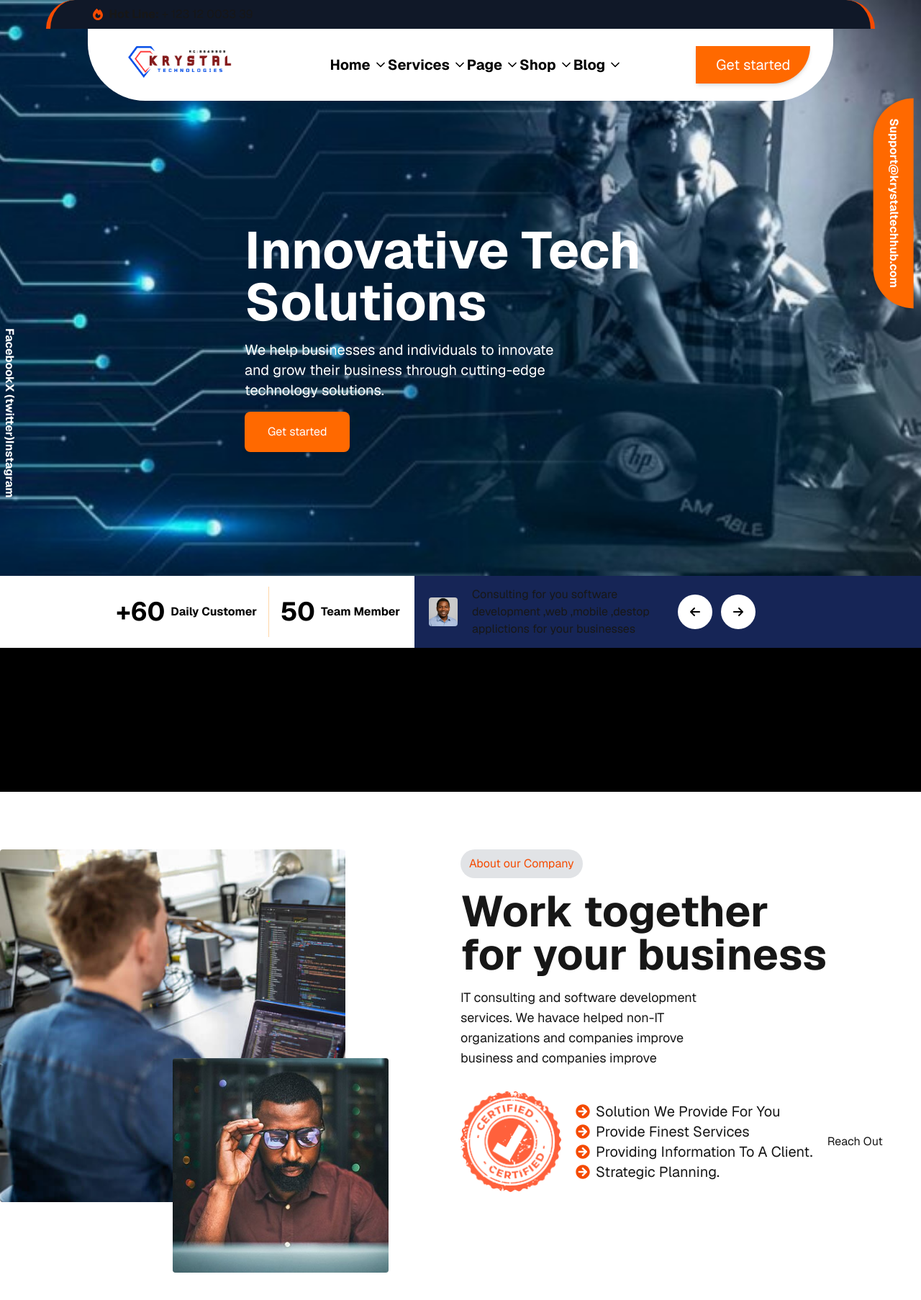
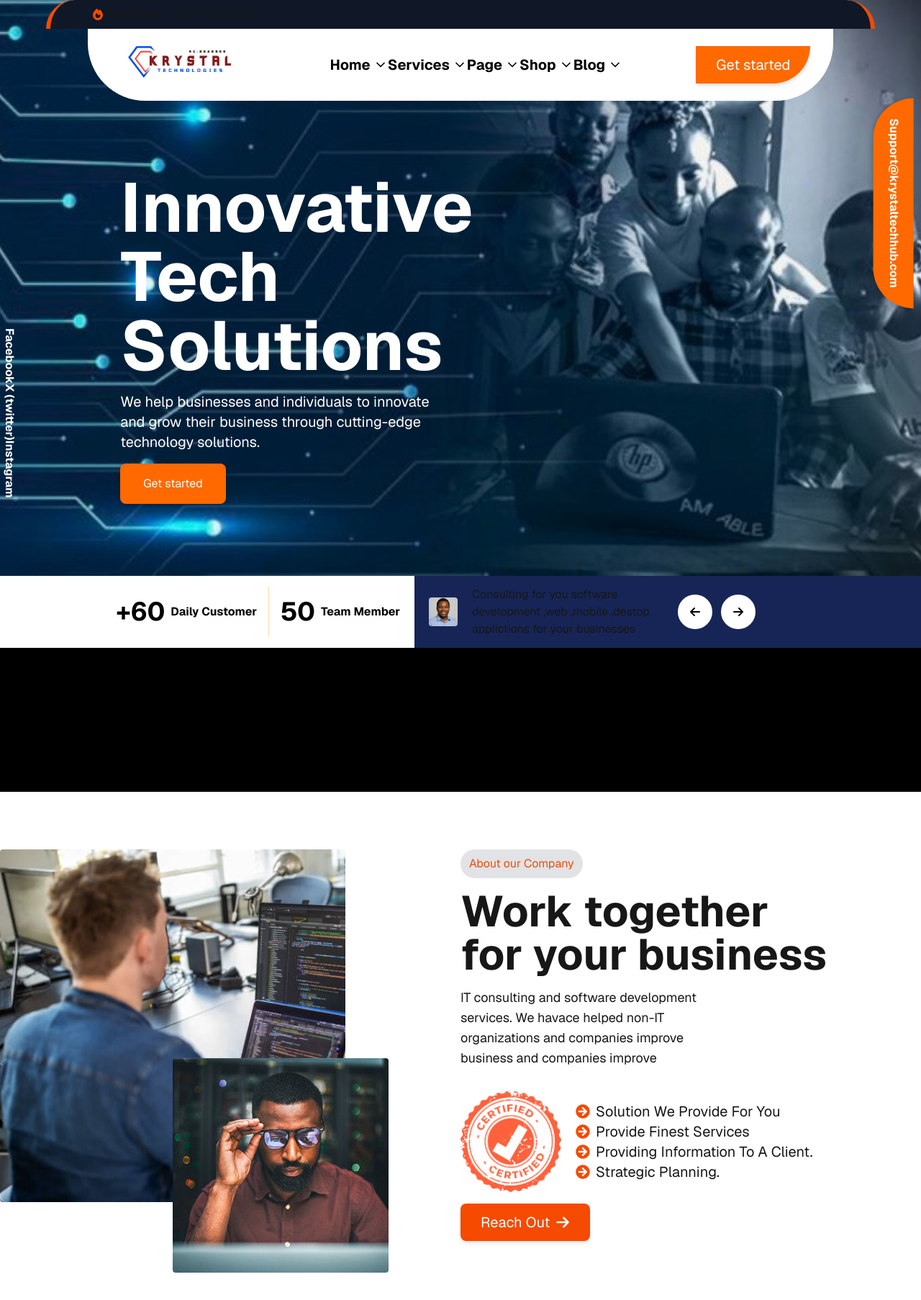
Before and after one commit to NjokuChris/krystaltech_website, a Next.js app: page / in a window 1280 px wide. Shown: the top 1806 px of the page at 72% size. Built offline with nearby package versions, Linux system fonts and the light colour scheme.

Commit message:
fix on hero section

```diff
--- a/src/_components/AboutSection.tsx
+++ b/src/_components/AboutSection.tsx
@@ -3,9 +3,10 @@ import React from "react";
 //next
 import Image from "next/image";
 import { FaArrowCircleRight } from "react-icons/fa";
+import { FaArrowRight } from "react-icons/fa6";
 const AboutSection = () => {
   return (
-    <section className="flex flex-nowrap h-screen py-20">
+    <section className="flex flex-nowrap h-fit py-20">
       <div className="flex justify-end items-start w-[50%] pr-40">
         <div className="w-fit ml-auto">
           <Image
@@ -68,8 +69,10 @@ const AboutSection = () => {
               <span className="hover:underline">Strategic Planning.</span>
             </li>
           </ul>
-          <button>Reach Out</button>
         </div>
+        <button className="flex justify-center items-center gap-2 w-fit bg-orange-600 text-white px-7 py-3 text-xl rounded-lg hover:from-orange-500 hover:to-orange-400 shadow-md hover:shadow-orange-400/40 transition-all">
+          Reach Out <FaArrowRight />
+        </button>
       </div>
     </section>
   );
--- a/src/_components/Hero.tsx
+++ b/src/_components/Hero.tsx
@@ -21,7 +21,7 @@ const Hero = () => {
         <div className="flex justify-center w-full h-full px-10">
           {" "}
           <div className=" w-full md:w-[50%] flex flex-col justify-center items-start text-left text-white space-y-4">
-            <h1 className="text-7xl font-bold font-sans">
+            <h1 className="text-8xl font-bold font-sans w-[40vw]">
               Innovative Tech Solutions
             </h1>
             <p className="text-xl font-sans max-w-md">
@@ -32,7 +32,7 @@ const Hero = () => {
               Get started
             </button>
           </div>
-          {/* optional right side — image or illustration later */}
+          <div className="w-[27vw] h-full "></div>
         </div>
       </section>{" "}
       <div className="absolute top-0 h-screen w-[98vw] flex justify-between items-center px-[1vw]">
```
